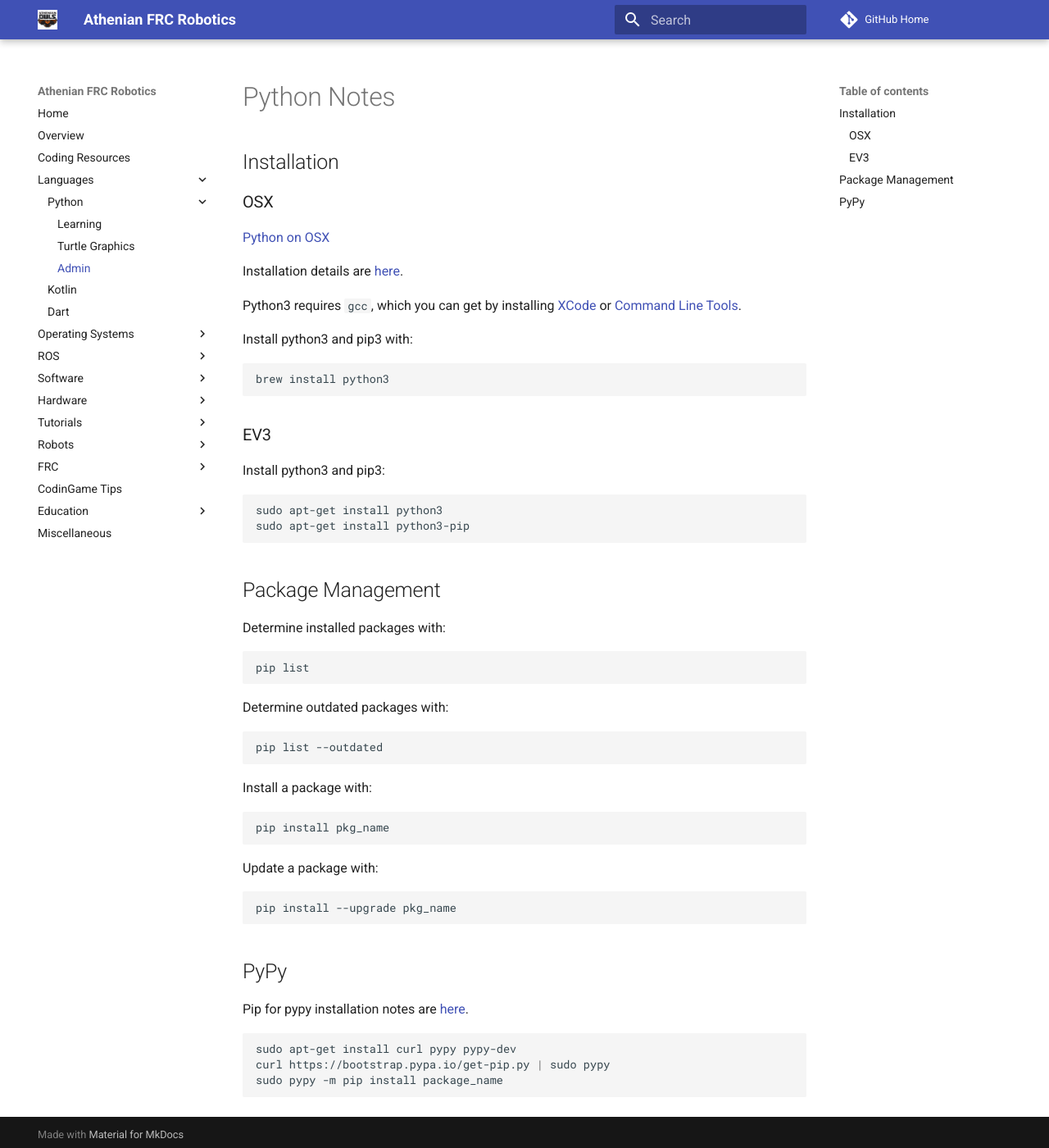
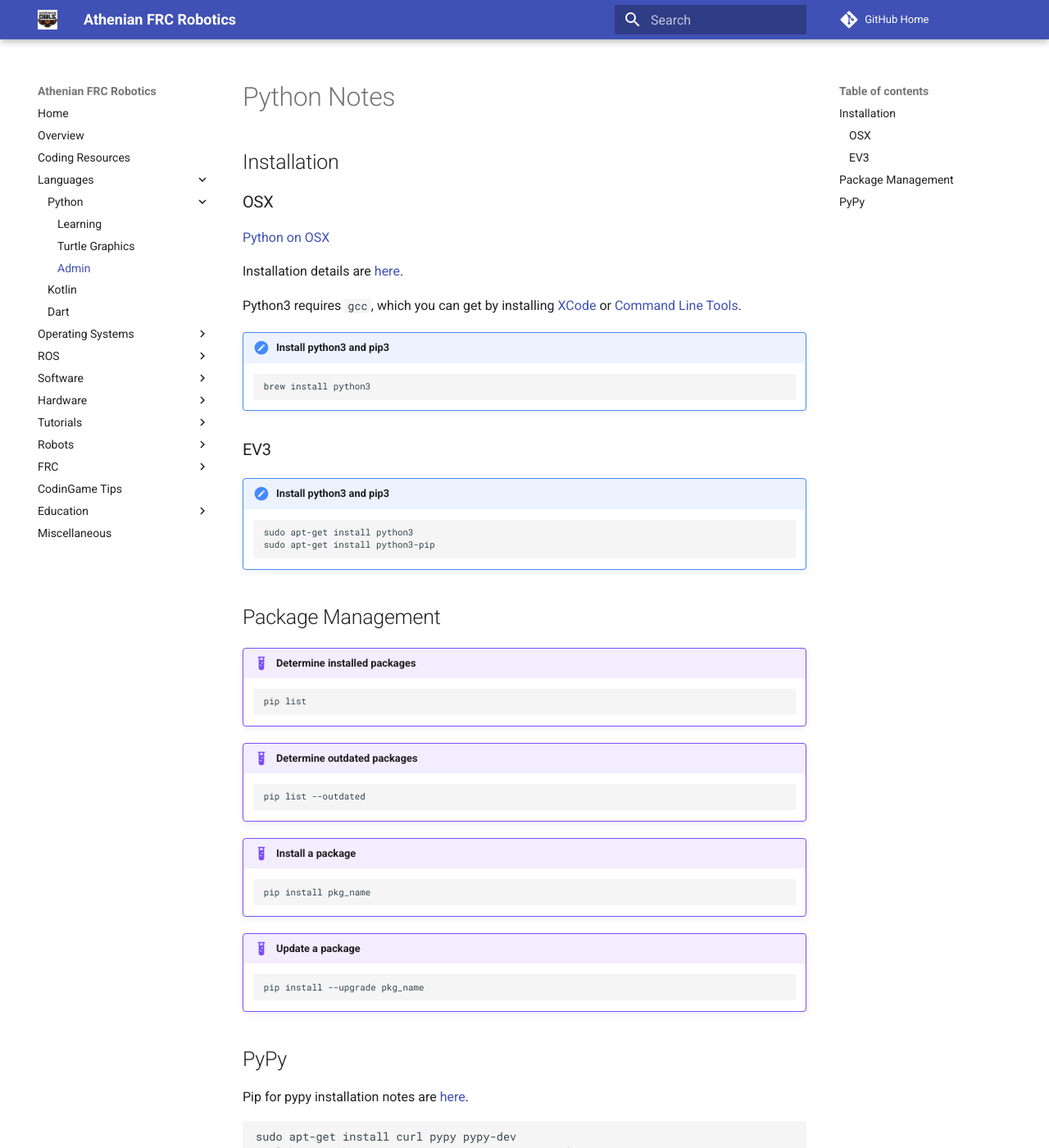
Before and after one commit to athenian-robotics/athenian-robotics-mkdocs, an MkDocs documentation site: the page built from docs/python-admin.md, in a window 1280 px wide and 1400 px high. Shown: the whole window at 82% size. Built offline with MkDocs 1.6.1 and Material for MkDocs 9.7.7, drawn with Linux system fonts in a browser that asks for light colours; comment, search, counter and statistics services are not loaded.

Commit message:
Update docs

````diff
--- a/docs/python-admin.md
+++ b/docs/python-admin.md
@@ -12,41 +12,47 @@ Python3 requires `gcc`, which you can get by installing
 [XCode](http://developer.apple.com/xcode/) or
 [Command Line Tools](https://developer.apple.com/downloads/).
 
-Install python3 and pip3 with:
-```bash
-brew install python3
-```
+!!! note "Install python3 and pip3"
+
+    ```bash
+    brew install python3
+    ```
 
 ### EV3
 
-Install python3 and pip3:
-```bash
-sudo apt-get install python3
-sudo apt-get install python3-pip
-```
+!!! note "Install python3 and pip3"
+
+    ```bash
+    sudo apt-get install python3
+    sudo apt-get install python3-pip
+    ```
 
 
 ## Package Management
 
-Determine installed packages with:
-```bash
-pip list
-```
+!!! example "Determine installed packages"
 
-Determine outdated packages with:
-```bash
-pip list --outdated
-```
+    ```bash
+    pip list
+    ```
 
-Install a package with:
-```bash
-pip install pkg_name
-```
+!!! example "Determine outdated packages"
 
-Update a package with:
-```bash
-pip install --upgrade pkg_name
-```
+    ```bash
+    pip list --outdated
+    ```
+
+!!! example "Install a package"
+
+    ```bash
+    pip install pkg_name
+    ```
+
+!!! example "Update a package"
+
+    ```bash
+    pip install --upgrade pkg_name
+    ```
 
 ## PyPy
 
--- a/mkdocs.yml
+++ b/mkdocs.yml
@@ -109,6 +109,8 @@ markdown_extensions:
   - admonition
   - codehilite:
       linenums: true
+  - toc:
+      permalink: true
   - pymdownx.arithmatex
   - pymdownx.betterem:
       smart_enable: all
````
Also changed, not shown: docs/turtle-graphics.md (+16 -14 lines).
